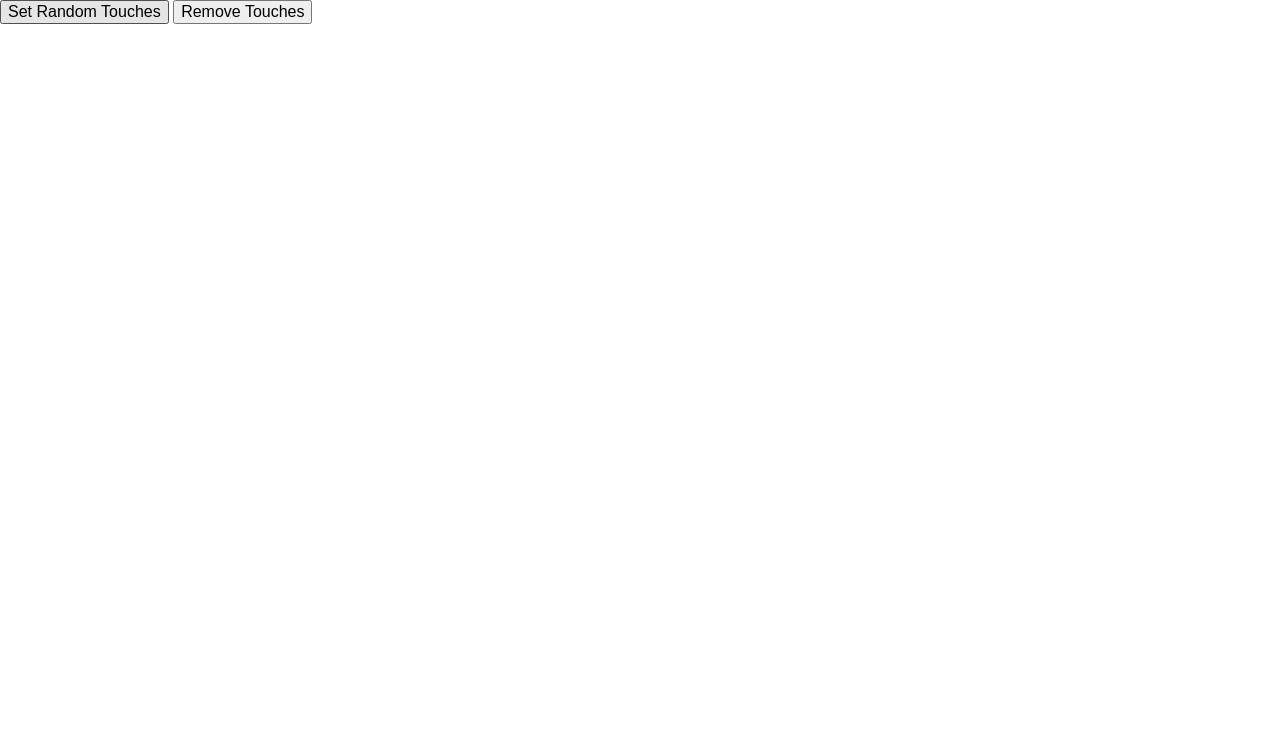
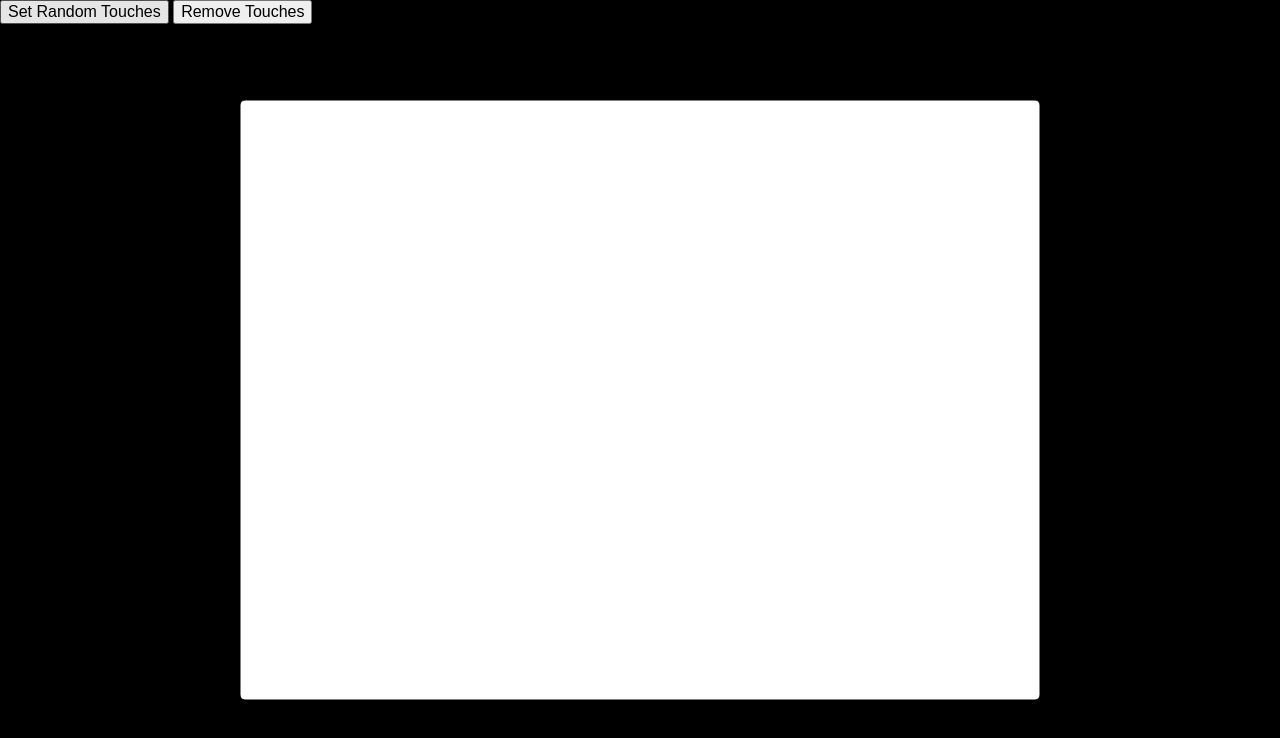
Before and after one commit to freejosh/polyball, a plain HTML site: page index.html in a window 1280 px wide. Drawn offline with Linux system fonts and the light colour scheme.

Commit message:
init game board function

```diff
--- a/index.html
+++ b/index.html
@@ -7,6 +7,7 @@
 		<script src="js/main.js"></script>
 	</head>
 	<body>
+		<div id="canvas"></div>
 		<div id="debug">
 			<button id="randomTouches">Set Random Touches</button>
 			<button id="removeTouches">Remove Touches</button>
--- a/js/main.js
+++ b/js/main.js
@@ -12,13 +12,14 @@ unused: true,
 undef: true
 */
 
-var r;
+var r = null;
 var userPolySet;
 var touchesById = {};
 var sortedTouches = [];
 var touchCenter = { pageX: null, pageY: null };
 var userPoly = null;
 var lastTouchEnd = 0;
+var canvas = null;
 
 /**
  * Convert array of points to path string. Each point in array must be an object
@@ -79,6 +80,31 @@ function refreshUserPoly() {
 	}
 
 	userPoly.attr('path', pointsToPath(sortedTouches));
+}
+
+/**
+ * Initializes game board by setting up the boundaries, etc.
+ */
+function initGameBoard(w, h) {
+	if (canvas === null) canvas = document.getElementById('canvas');
+
+	if (r !== null) r.remove();
+
+	r = Raphael(canvas, '100%', '100%');
+
+	r.rect(0, 0, 0, 0, 5)
+		.attr({
+			x: '50%',// can't set percent in `.rect` function
+			y: '50%',// can't set percent in `.rect` function
+			fill: '#fff'
+		})
+		.animate({
+			width: w,
+			height: h,
+			transform: 't' + (-w / 2) + ',' + (-h / 2)
+		}, 1000, 'easeInOut');
+
+	userPolySet = r.set();
 }
 
 /**
@@ -308,15 +334,12 @@ function solidifyUserPoly() {
 }
 
 Raphael(function() {
-	r = Raphael(0, 0, '100%', '100%');
-	userPolySet = r.set();
+	initGameBoard(800, 600);
 
-	var el = r.canvas;
-
-	el.addEventListener('touchstart', handleStart, false);
-	el.addEventListener('touchend', handleEnd, false);
-	el.addEventListener('touchcancel', handleEnd, false);
-	el.addEventListener('touchmove', handleMove, false);
+	canvas.addEventListener('touchstart', handleStart, false);
+	canvas.addEventListener('touchend', handleEnd, false);
+	canvas.addEventListener('touchcancel', handleEnd, false);
+	canvas.addEventListener('touchmove', handleMove, false);
 
 	// Debug buttons
 	document.getElementById('randomTouches').addEventListener('click', debugRandomTouches, false);
--- a/less/main.less
+++ b/less/main.less
@@ -1,8 +1,12 @@
 @import "normalize";
 
-html, body {
+html, body, #canvas {
 	width: 100%;
 	height: 100%;
+}
+
+body {
+	background-color: #000;
 }
 
 #debug {
```
Also changed, not shown: css/main.css.
